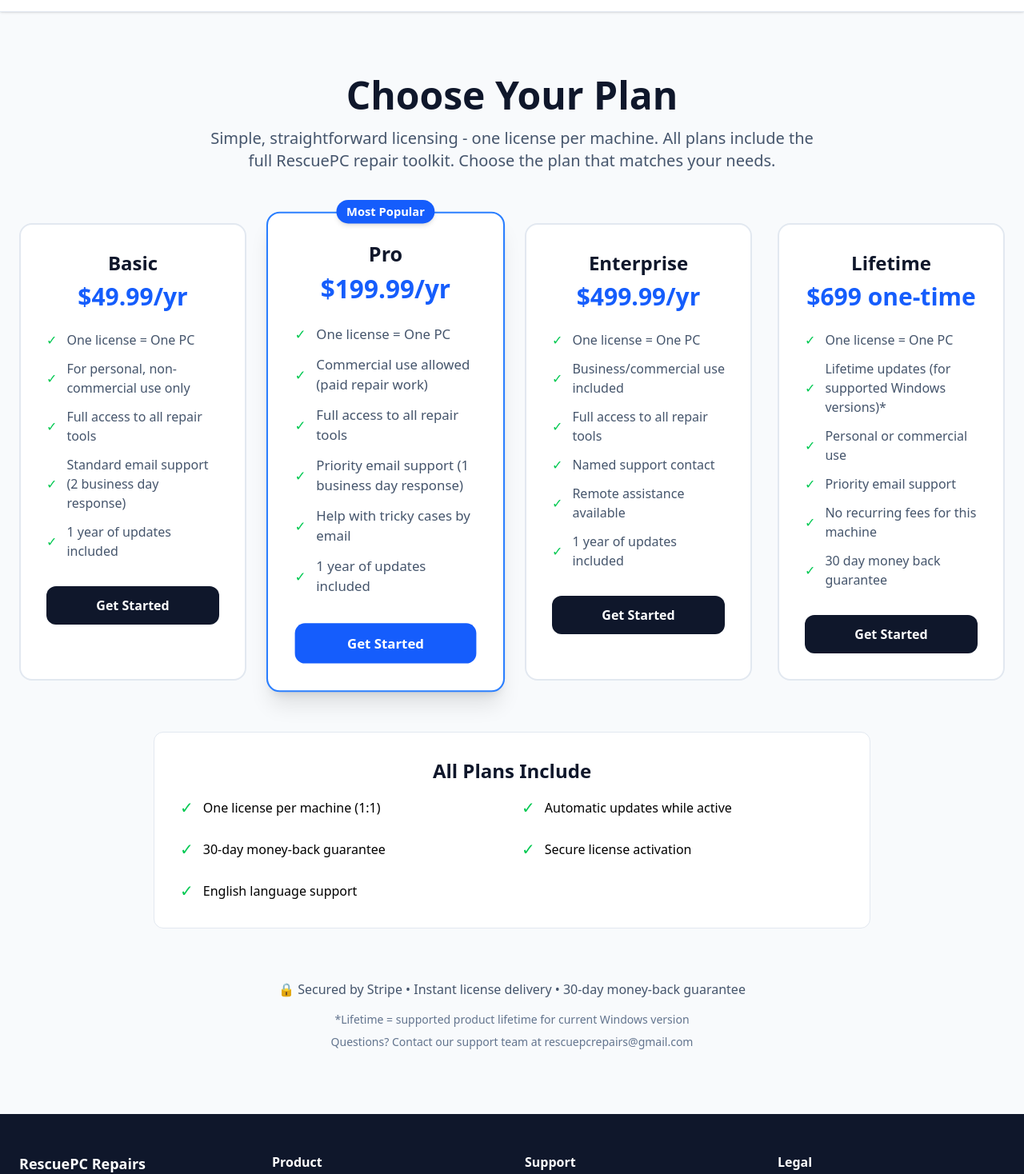
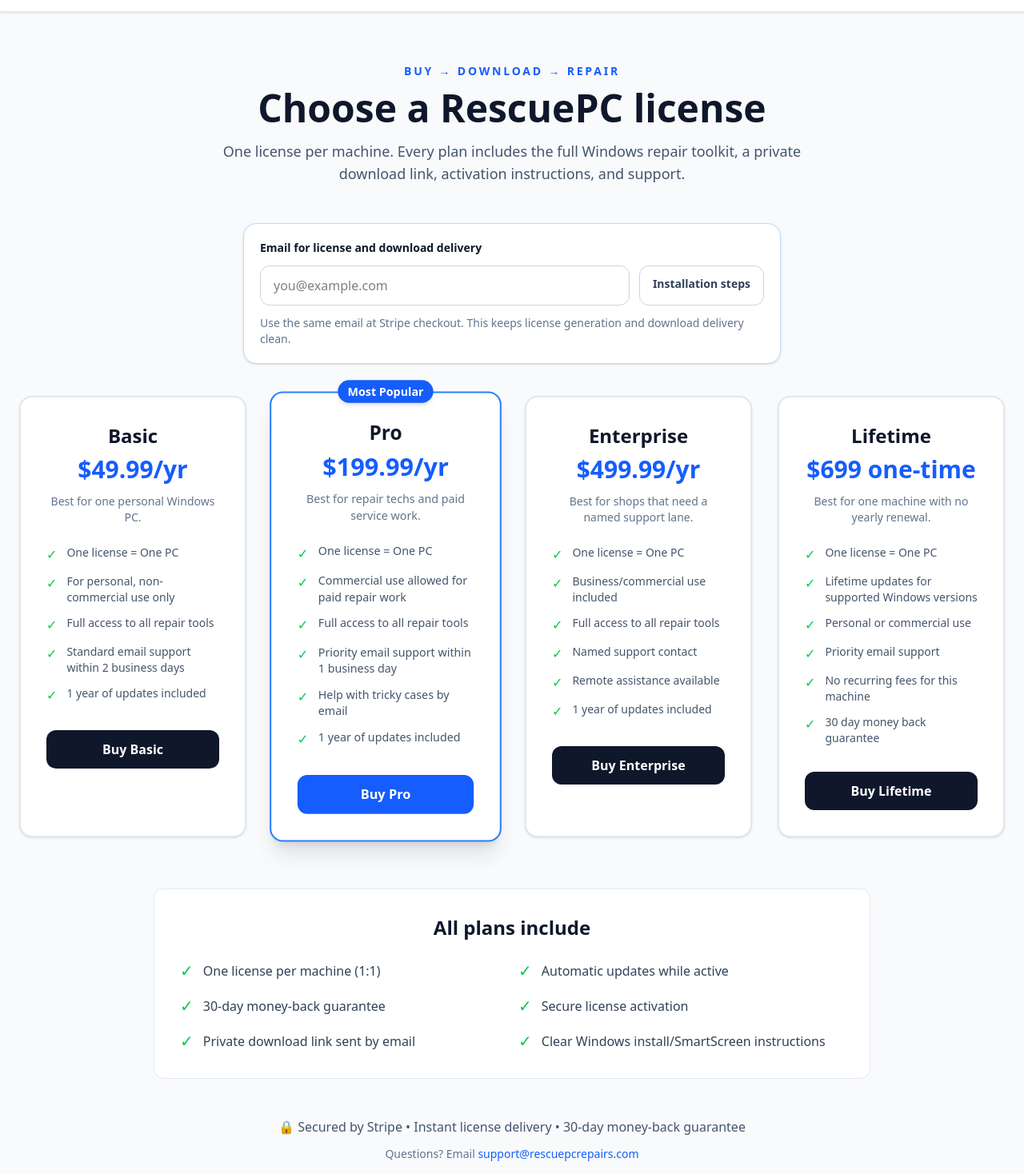
Before and after one commit to RescuePC/RescuePC-Repairs, a Next.js app: page /pricing in a window 1280 px wide. Shown: the part 58-1526 px from the top of the page at 80% size. Built offline with nearby package versions, Linux system fonts and the light colour scheme.

Commit message:
fix(pricing): route purchases through license checkout

```diff
--- a/src/app/pricing/page.tsx
+++ b/src/app/pricing/page.tsx
@@ -1,150 +1,232 @@
 'use client';
 
+import Link from 'next/link';
 import React from 'react';
 
 const plans = [
   {
-    name: "Basic",
-    price: "$49.99/yr",
+    id: 'basic',
+    name: 'Basic',
+    price: '$49.99/yr',
     popular: false,
-    url: "https://buy.stripe.com/5kQfZggMacypcSl9wP08g05",
+    tagline: 'Best for one personal Windows PC.',
     features: [
-      "One license = One PC",
-      "For personal, non-commercial use only",
-      "Full access to all repair tools",
-      "Standard email support (2 business day response)",
-      "1 year of updates included"
-    ]
+      'One license = One PC',
+      'For personal, non-commercial use only',
+      'Full access to all repair tools',
+      'Standard email support within 2 business days',
+      '1 year of updates included',
+    ],
   },
   {
-    name: "Pro",
-    price: "$199.99/yr",
+    id: 'pro',
+    name: 'Pro',
+    price: '$199.99/yr',
     popular: true,
-    url: "https://buy.stripe.com/00wcN4dzY0PHaKdfVd08g04",
+    tagline: 'Best for repair techs and paid service work.',
     features: [
-      "One license = One PC",
-      "Commercial use allowed (paid repair work)",
-      "Full access to all repair tools",
-      "Priority email support (1 business day response)",
-      "Help with tricky cases by email",
-      "1 year of updates included"
-    ]
+      'One license = One PC',
+      'Commercial use allowed for paid repair work',
+      'Full access to all repair tools',
+      'Priority email support within 1 business day',
+      'Help with tricky cases by email',
+      '1 year of updates included',
+    ],
   },
   {
-    name: "Enterprise",
-    price: "$499.99/yr",
+    id: 'enterprise',
+    name: 'Enterprise',
+    price: '$499.99/yr',
     popular: false,
-    url: "https://buy.stripe.com/4gM8wO53s1TLaKd9wP08g02",
+    tagline: 'Best for shops that need a named support lane.',
     features: [
-      "One license = One PC",
-      "Business/commercial use included",
-      "Full access to all repair tools",
-      "Named support contact",
-      "Remote assistance available",
-      "1 year of updates included"
-    ]
+      'One license = One PC',
+      'Business/commercial use included',
+      'Full access to all repair tools',
+      'Named support contact',
+      'Remote assistance available',
+      '1 year of updates included',
+    ],
   },
   {
-    name: "Lifetime",
-    price: "$699 one-time",
+    id: 'lifetime',
+    name: 'Lifetime',
+    price: '$699 one-time',
     popular: false,
-    url: "https://buy.stripe.com/14A5kCeE28i92dH9wP08g06",
+    tagline: 'Best for one machine with no yearly renewal.',
     features: [
-      "One license = One PC",
-      "Lifetime updates (for supported Windows versions)*",
-      "Personal or commercial use",
-      "Priority email support",
-      "No recurring fees for this machine",
-      "30 day money back guarantee"
-    ]
-  }
-];
+      'One license = One PC',
+      'Lifetime updates for supported Windows versions',
+      'Personal or commercial use',
+      'Priority email support',
+      'No recurring fees for this machine',
+      '30 day money back guarantee',
+    ],
+  },
+] as const;
+
+type PlanId = (typeof plans)[number]['id'];
 
 const allPlansInclude = [
-  "One license per machine (1:1)",
-  "Automatic updates while active",
-  "30-day money-back guarantee",
-  "Secure license activation",
-  "English language support"
+  'One license per machine (1:1)',
+  'Automatic updates while active',
+  '30-day money-back guarantee',
+  'Secure license activation',
+  'Private download link sent by email',
+  'Clear Windows install/SmartScreen instructions',
 ];
 
 export default function Pricing() {
-  const [loadingPlan, setLoadingPlan] = React.useState<string | null>(null);
+  const [email, setEmail] = React.useState('');
+  const [loadingPlan, setLoadingPlan] = React.useState<PlanId | null>(null);
+  const [error, setError] = React.useState<string | null>(null);
+
+  async function startCheckout(plan: PlanId) {
+    try {
+      setError(null);
+      setLoadingPlan(plan);
+
+      const normalizedEmail = email.trim().toLowerCase();
+      if (!normalizedEmail || !normalizedEmail.includes('@')) {
+        throw new Error('Enter your email first so RescuePC can send your license and private download link.');
+      }
+
+      const res = await fetch('/api/checkout', {
+        method: 'POST',
+        headers: { 'Content-Type': 'application/json' },
+        body: JSON.stringify({
+          plan,
+          customerEmail: normalizedEmail,
+          tenantId: 'default',
+        }),
+      });
+
+      const data = await res.json().catch(() => ({}));
+      if (!res.ok) {
+        throw new Error(data.error || data.message || 'Unable to start checkout.');
+      }
+
+      const checkoutUrl = data.checkoutUrl || data.url;
+      if (!checkoutUrl) {
+        throw new Error('Checkout did not return a Stripe URL. Please contact support@rescuepcrepairs.com.');
+      }
+
+      window.location.href = checkoutUrl;
+    } catch (err: unknown) {
+      setError(err instanceof Error ? err.message : 'Unable to start checkout. Please try again.');
+      setLoadingPlan(null);
+    }
+  }
+
   return (
-    <main className="min-h-screen bg-slate-50 py-20">
-      <div className="max-w-7xl mx-auto px-6">
-        <div className="text-center mb-16">
-          <h1 className="text-4xl md:text-5xl font-bold text-slate-900 mb-4">
-            Choose Your Plan
+    <main className="min-h-screen bg-slate-50 py-16">
+      <div className="mx-auto max-w-7xl px-6">
+        <div className="mx-auto mb-12 max-w-3xl text-center">
+          <p className="mb-3 text-sm font-semibold uppercase tracking-[0.2em] text-blue-600">
+            Buy → Download → Repair
+          </p>
+          <h1 className="text-4xl font-bold text-slate-900 md:text-5xl">
+            Choose a RescuePC license
           </h1>
-          <p className="text-xl text-slate-600 max-w-3xl mx-auto">
-            Simple, straightforward licensing - one license per machine. All plans include
-            the full RescuePC repair toolkit. Choose the plan that matches your needs.
+          <p className="mt-4 text-lg text-slate-600">
+            One license per machine. Every plan includes the full Windows repair toolkit, a private download link, activation instructions, and support.
           </p>
         </div>
 
-        <div className="grid md:grid-cols-2 lg:grid-cols-4 gap-8">
-          {plans.map(p => (
-            <div key={p.name} className={`relative rounded-2xl border-2 p-8 ${p.popular ? 'border-blue-500 shadow-xl scale-105' : 'border-slate-200'} bg-white`}>
-              {p.popular && (
-                <span className="absolute -top-4 left-1/2 -translate-x-1/2 bg-blue-600 text-white text-sm font-semibold px-3 py-1 rounded-full shadow-md">
+        <div className="mx-auto mb-10 max-w-2xl rounded-2xl border border-blue-200 bg-white p-5 shadow-sm">
+          <label className="block text-sm font-semibold text-slate-900" htmlFor="checkout-email">
+            Email for license and download delivery
+          </label>
+          <div className="mt-3 flex flex-col gap-3 sm:flex-row">
+            <input
+              id="checkout-email"
+              type="email"
+              autoComplete="email"
+              value={email}
+              onChange={(event) => setEmail(event.target.value)}
+              placeholder="you@example.com"
+              className="min-w-0 flex-1 rounded-xl border border-slate-300 px-4 py-3 outline-none ring-blue-500 transition focus:ring-2"
+            />
+            <Link
+              href="/install"
+              className="rounded-xl border border-slate-300 px-4 py-3 text-center text-sm font-semibold text-slate-700 hover:bg-slate-100"
+            >
+              Installation steps
+            </Link>
+          </div>
+          <p className="mt-3 text-sm text-slate-500">
+            Use the same email at Stripe checkout. This keeps license generation and download delivery clean.
+          </p>
+          {error && (
+            <p className="mt-4 rounded-xl border border-red-200 bg-red-50 p-3 text-sm text-red-700">
+              {error}
+            </p>
+          )}
+        </div>
+
+        <div className="grid gap-8 md:grid-cols-2 lg:grid-cols-4">
+          {plans.map((plan) => (
+            <div
+              key={plan.id}
+              className={`relative rounded-2xl border-2 bg-white p-8 shadow-sm ${
+                plan.popular ? 'scale-[1.02] border-blue-500 shadow-xl' : 'border-slate-200'
+              }`}
+            >
+              {plan.popular && (
+                <span className="absolute -top-4 left-1/2 -translate-x-1/2 rounded-full bg-blue-600 px-3 py-1 text-sm font-semibold text-white shadow-md">
                   Most Popular
                 </span>
               )}
+
               <div className="text-center">
-                <h2 className="text-2xl font-bold text-slate-900">{p.name}</h2>
-                <p className="mt-2 text-3xl font-bold text-blue-600">{p.price}</p>
+                <h2 className="text-2xl font-bold text-slate-900">{plan.name}</h2>
+                <p className="mt-2 text-3xl font-bold text-blue-600">{plan.price}</p>
+                <p className="mt-3 text-sm text-slate-500">{plan.tagline}</p>
+              </div>
+
               <ul className="mt-6 space-y-3 text-left">
-                  {p.features.map((feature, index) => (
-                    <li key={index} className="flex items-center">
-                      <span className="text-green-500 mr-3">✓</span>
-                      <span className="text-slate-600">{feature}</span>
+                {plan.features.map((feature) => (
+                  <li key={feature} className="flex gap-3">
+                    <span className="text-green-500">✓</span>
+                    <span className="text-sm text-slate-600">{feature}</span>
                   </li>
                 ))}
               </ul>
+
               <button
-                  onClick={(e) => {
-                    e.preventDefault();
-                    setLoadingPlan(p.name);
-                    window.location.href = p.url;
-                  }}
+                type="button"
+                onClick={() => startCheckout(plan.id)}
                 disabled={!!loadingPlan}
-                  className={`mt-8 w-full px-6 py-3 rounded-xl font-semibold transition-colors ${
-                    p.popular
+                className={`mt-8 w-full rounded-xl px-6 py-3 font-semibold transition-colors ${
+                  plan.popular
                     ? 'bg-blue-600 text-white hover:bg-blue-700'
                     : 'bg-slate-900 text-white hover:bg-slate-800'
-                  } ${loadingPlan === p.name ? 'opacity-70 cursor-not-allowed' : ''}`}
+                } ${loadingPlan === plan.id ? 'cursor-not-allowed opacity-70' : ''}`}
               >
-                  {loadingPlan === p.name ? 'Processing...' : 'Get Started'}
+                {loadingPlan === plan.id ? 'Opening checkout...' : `Buy ${plan.name}`}
               </button>
-              </div>
             </div>
           ))}
         </div>
 
-        <div className="mt-16 text-center">
-          <div className="bg-white rounded-xl p-8 border border-slate-200 max-w-4xl mx-auto">
-            <h3 className="text-2xl font-bold text-slate-900 mb-4">All Plans Include</h3>
-            <div className="grid md:grid-cols-2 gap-6 text-left">
-              {allPlansInclude.map((item, index) => (
-                <div key={index} className="flex items-center">
-                  <span className="text-green-500 mr-3 text-xl">✓</span>
-                  <span>{item}</span>
+        <div className="mx-auto mt-16 max-w-4xl rounded-xl border border-slate-200 bg-white p-8">
+          <h3 className="text-center text-2xl font-bold text-slate-900">All plans include</h3>
+          <div className="mt-6 grid gap-4 text-left md:grid-cols-2">
+            {allPlansInclude.map((item) => (
+              <div key={item} className="flex items-center gap-3">
+                <span className="text-xl text-green-500">✓</span>
+                <span className="text-slate-700">{item}</span>
               </div>
             ))}
           </div>
         </div>
-        </div>
 
-        <div className="mt-16 text-center">
-          <p className="text-slate-600 mb-4">
+        <div className="mt-12 text-center">
+          <p className="text-slate-600">
             🔒 Secured by Stripe • Instant license delivery • 30-day money-back guarantee
           </p>
-          <p className="text-sm text-slate-500 mb-2">
-            *Lifetime = supported product lifetime for current Windows version
-          </p>
-          <p className="text-sm text-slate-500">
-            Questions? Contact our support team at rescuepcrepairs@gmail.com
+          <p className="mt-3 text-sm text-slate-500">
+            Questions? Email <a className="text-blue-600 hover:underline" href="mailto:support@rescuepcrepairs.com">support@rescuepcrepairs.com</a>
           </p>
         </div>
       </div>
```
Lines whose indentation alone changed are shown as unchanged.
